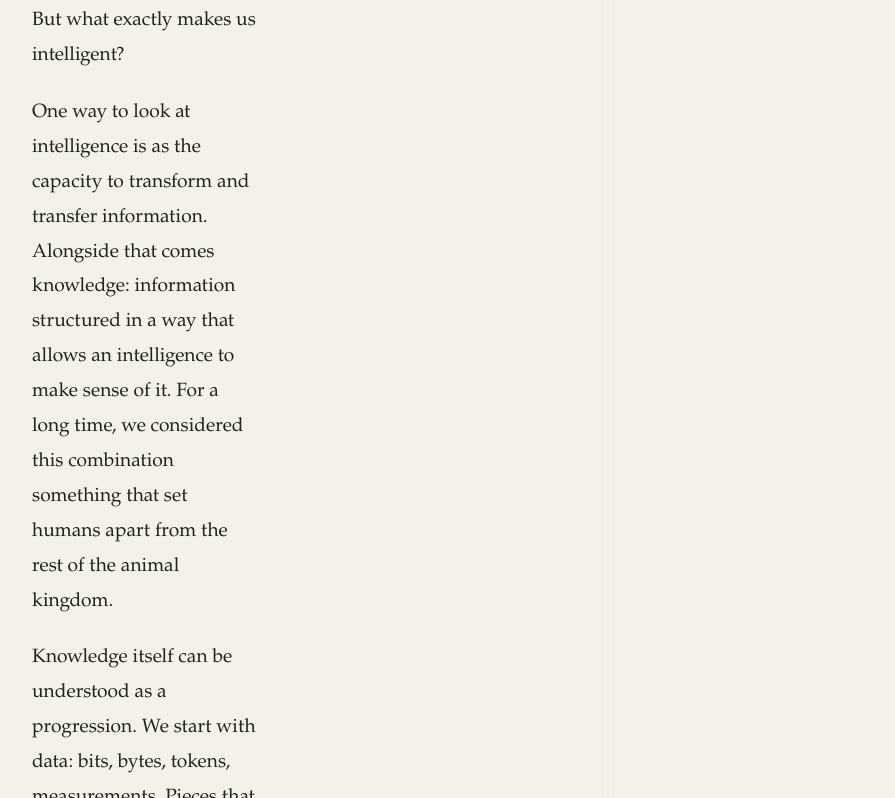
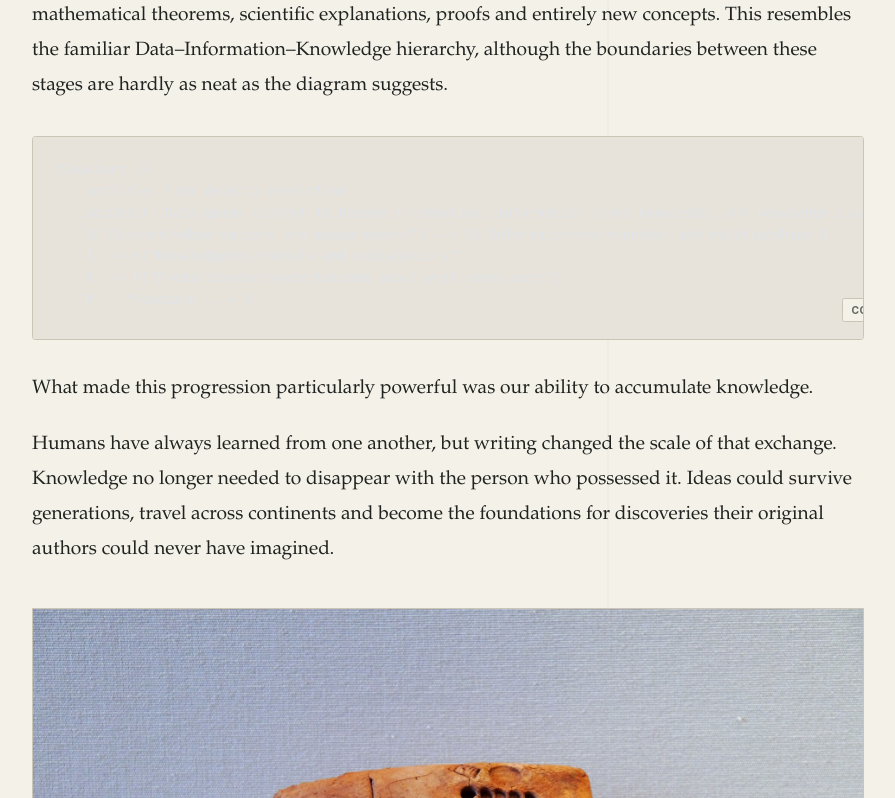
Before and after one commit to dimpac/dimpac.github.io, an Astro site: page /blog/intelligence-knowledge-and-the-arrival-of-silicon in a window 1280 px wide. Shown: the part 1386-2184 px from the top of the page, without its empty margins (32-927 px from the left). Built offline with nearby package versions, Linux system fonts and the light colour scheme; Astro itself is replaced by a stand-in of ours; some packages are replaced by stand-ins of ours; code samples lack their colours.

Commit message:
Fixed width paragraph issue

```diff
--- a/src/layouts/BlogPostLayout.astro
+++ b/src/layouts/BlogPostLayout.astro
@@ -11,6 +11,7 @@ interface Props {
 }
 
 const { post, headings } = Astro.props;
+const hasTableOfContents = headings.filter(({ depth }) => depth === 2 || depth === 3).length >= 3;
 const dateFormatter = new Intl.DateTimeFormat('en', {
   day: 'numeric',
   month: 'long',
@@ -45,7 +46,7 @@ const dateFormatter = new Intl.DateTimeFormat('en', {
         </ul>
       )}
     </header>
-    <div class="post-grid">
+    <div class:list={['post-grid', { 'post-grid-no-toc': !hasTableOfContents }]}>
       <TableOfContents headings={headings} />
       <div class="article-body">
         <slot />
--- a/src/styles/global.css
+++ b/src/styles/global.css
@@ -493,10 +493,14 @@ main {
 
 .post-grid {
   display: grid;
-  grid-template-columns: minmax(10rem, 14rem) minmax(0, 45rem);
-  gap: clamp(2.5rem, 6vw, 6rem);
+  grid-template-columns: minmax(10rem, 12rem) minmax(0, 52rem);
+  gap: clamp(2.5rem, 5vw, 5rem);
   align-items: start;
   margin-top: 3.5rem;
+}
+
+.post-grid-no-toc {
+  grid-template-columns: minmax(0, 52rem);
 }
 
 .table-of-contents {
```
